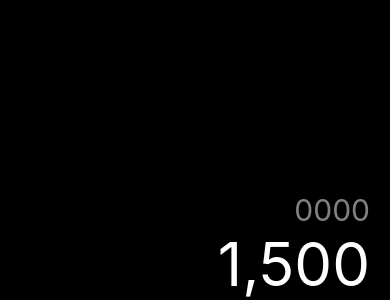
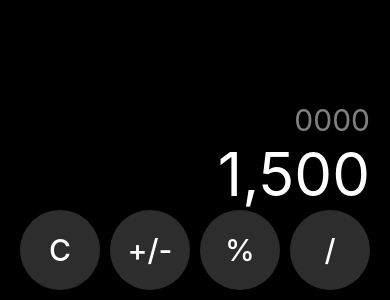
Before and after one commit to Flor2801/ContadorIOs, a React Native app: screen / in a window 390 px wide. Shown: the part 544-844 px from the top of the page. Built offline with nearby package versions, Linux system fonts and the light colour scheme.

Commit message:
add buttons

```diff
--- /dev/null
+++ b/src/components/BottonCalc.tsx
@@ -0,0 +1,27 @@
+import React from 'react'
+import { Text, View, StyleSheet, BackHandler} from 'react-native'
+import styles from '../themes/appTheme'
+
+interface Props {
+    texto: string,
+    color: string
+}
+
+const BotonCalc = ({ texto, color }: Props) => {
+    return (
+        <View style={ styles.boton }>
+            <Text style={ [styles.botonTexto] }>{texto}</Text>
+        </View>
+    )
+}
+
+// const styles = StyleSheet.create({
+//     gris: {
+//         color: '#2D2D2D',
+//     },
+//     naranja: {
+//         color: '#FF9427'
+//     }
+// })
+
+export default BotonCalc
--- a/src/screens/CalculadoraScreen.tsx
+++ b/src/screens/CalculadoraScreen.tsx
@@ -2,6 +2,7 @@ import React from 'react'
 import { StyleSheet } from 'react-native'
 import { Text, View } from 'react-native'
 import styles from '../themes/appTheme'
+import BotonCalc from '../components/BottonCalc'
 
 
 const CalculadoraScreen = () => {
@@ -9,6 +10,14 @@ const CalculadoraScreen = () => {
         <View style={ styles.calculadoraContainer }>
             <Text style={ styles.subResultado }>0000</Text>
             <Text style={ styles.resultado }>1,500</Text>
+
+            <View style={ styles.fila }>
+                <BotonCalc texto='C' color='botonGris' />
+                <BotonCalc texto='+/-' color='botonGris' />
+                <BotonCalc texto='%' color='botonGris' />
+                <BotonCalc texto='/' color='botonNaranja' />
+            </View>
+
         </View>
     )
 }
--- a/src/themes/appTheme.tsx
+++ b/src/themes/appTheme.tsx
@@ -1,6 +1,36 @@
 import { StyleSheet } from 'react-native';
 
 const styles = StyleSheet.create({
+    boton: {
+        backgroundColor: '#2D2D2D',
+        borderRadius: 100,
+        justifyContent: 'center',
+        height: 80,
+        width: 80,
+        marginHorizontal: 5
+    },
+    botonTexto: {
+        color: 'white',
+        fontSize: 30,
+        fontWeight: '500',
+        padding: 10,
+        textAlign: 'center'
+    },
+    botonNaranja: {
+        backgroundColor: '#FF9427'
+    },
+    botonGrisOscuro: {
+        backgroundColor: '#2D2D2D'
+    },
+    botonGrisClaro: {
+        backgroundColor: '#2D2D2D'
+    },
+    fila: {
+        flexDirection: 'row',
+        justifyContent: 'center',
+        marginBottom: 10,
+        paddingHorizontal: 10
+    },
     fondo: {
         backgroundColor: 'black',
         flex: 1
```
